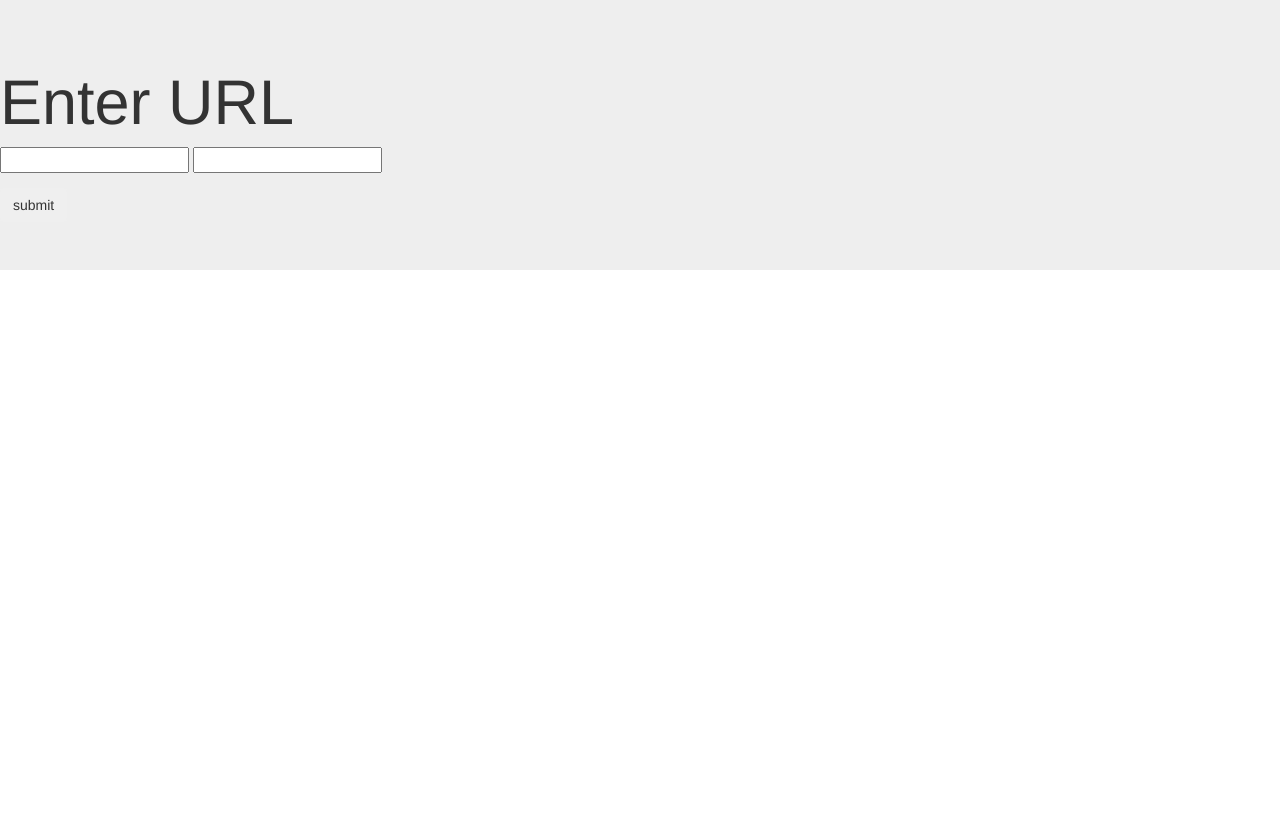
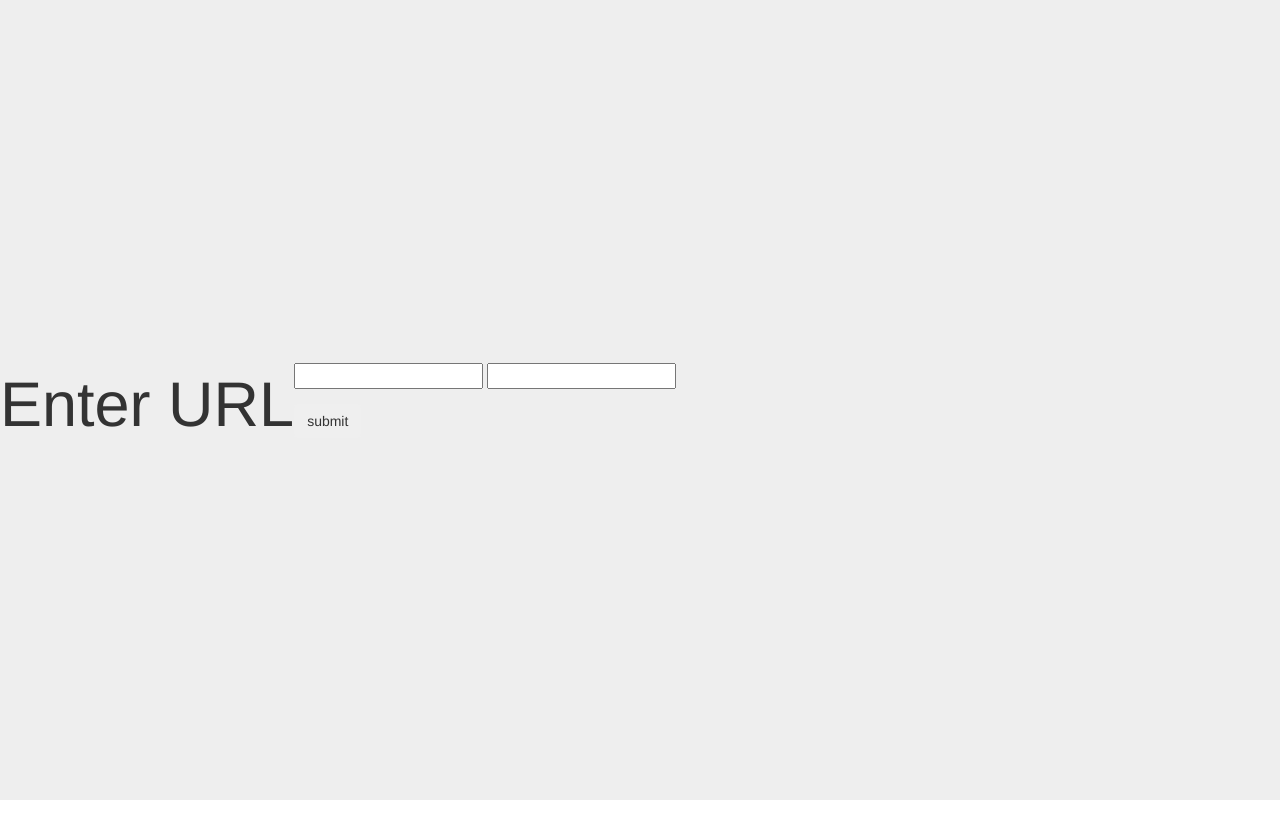
Before and after one commit to Anayatc/CatPhish, a Flask app: page / in a window 1280 px wide. Before the commit the page ends 270 px from the top, so only its background shows below. Run offline with Flask 2, Linux system fonts and the light colour scheme; some libraries are stand-ins or nearby versions.

Commit message:
cleaned up some code

```diff
--- a/static/css/style.css
+++ b/static/css/style.css
@@ -1,3 +1,7 @@
-.jumbotron {
+.vertical-center {
+    min-height: 100%;
+    min-height: 100vh;
+
+    display: flex;
     align-items: center;
 }
--- a/templates/index.html
+++ b/templates/index.html
@@ -9,7 +9,7 @@
 </head>
 <body>
 
-    <div class="jumbotron">
+    <div class="jumbotron vertical-center">
     <h1>Enter URL</h1>
     <form method="POST" action="/send">
         <div class="form-group">
```
